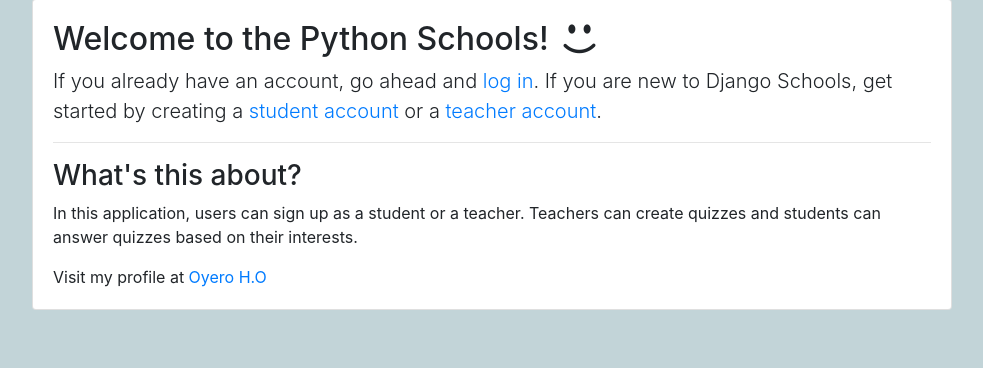
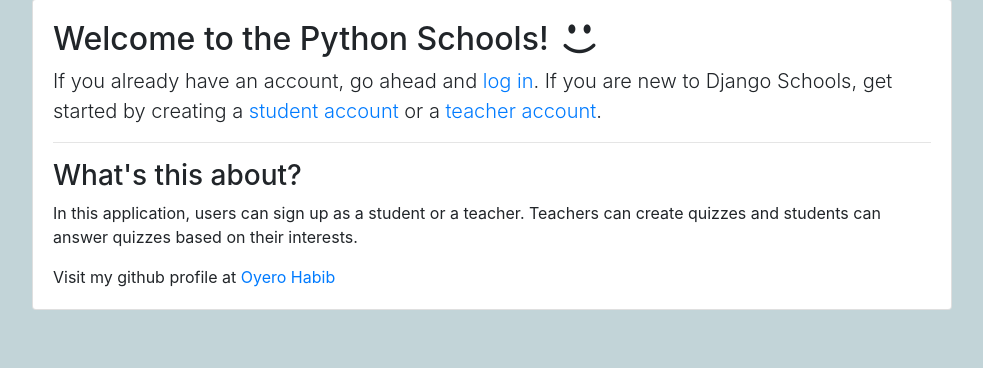
Before and after one commit to oyerohabib/django-quiz-app, a Django app: page / in a window 1280 px wide. Shown: the part 81-449 px from the top of the page, without its empty margins (148-1131 px from the left). Run offline with Django 3.2, Linux system fonts and the light colour scheme; some libraries are stand-ins or nearby versions; some web fonts are replaced.

Commit message:
updated db with subjects and footer

```diff
--- a/classroom/templates/classroom/home.html
+++ b/classroom/templates/classroom/home.html
@@ -12,5 +12,5 @@
     In this application, users can sign up as a student or a teacher. Teachers can create quizzes and students can answer quizzes
     based on their interests.
   </p>
-  <p class="mb-0">Visit my profile at <a href="https://oyerotech.herokuapp.com">Oyero H.O</a></p>
+  <p class="mb-0">Visit my github profile at <a href="https://github.com/oyerohabib/">Oyero Habib</a></p>
 {% endblock %}
```
Also changed, not shown: db.sqlite3.
